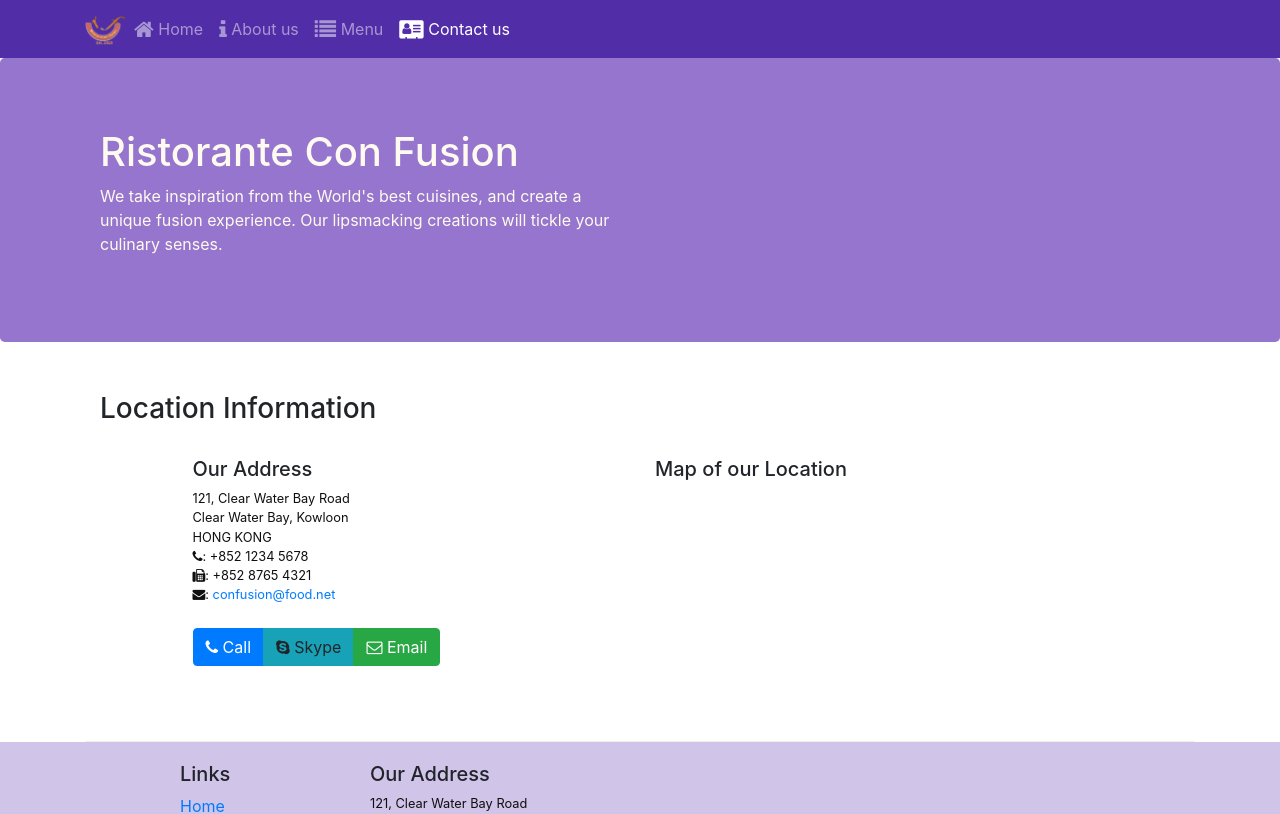
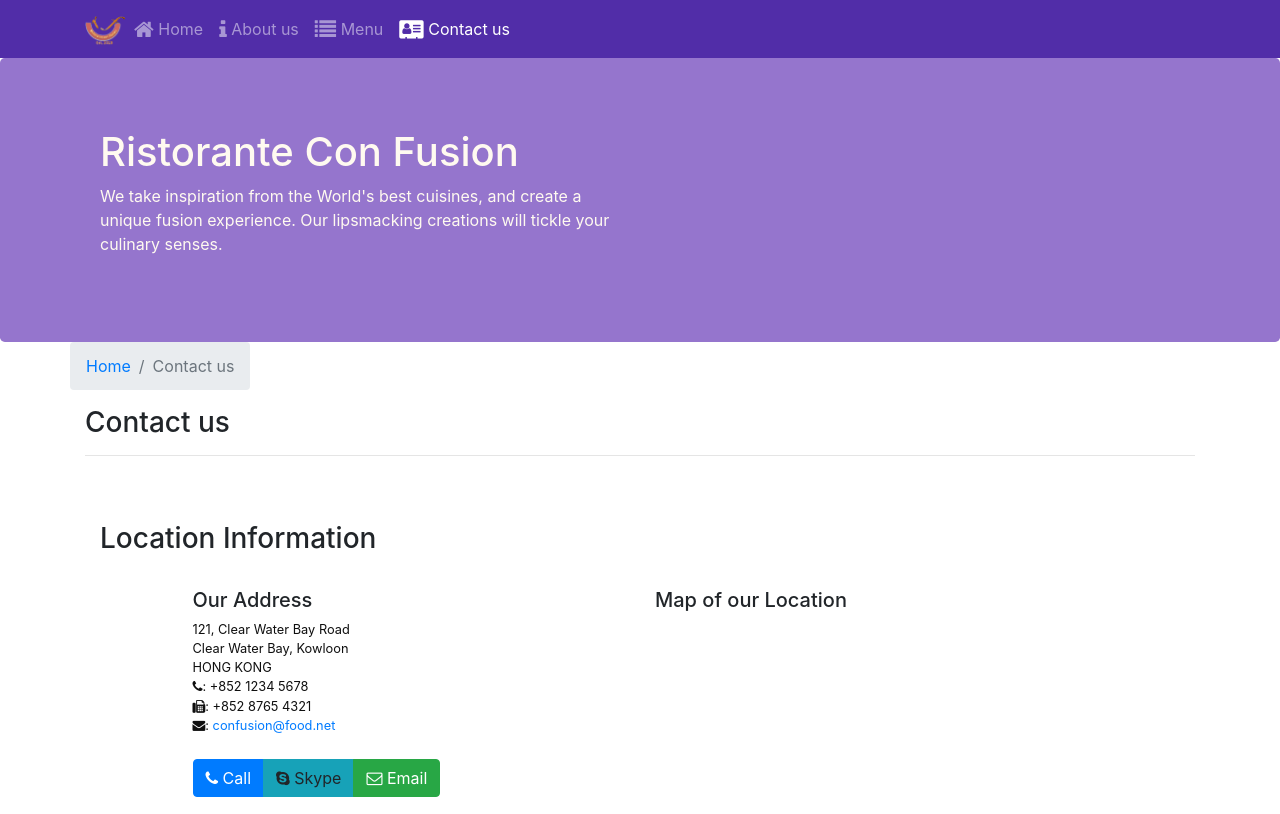
Before and after one commit to dmitryrazinkov/confusion, a React (Create React App) app: page /contactus in a window 1280 px wide. Shown: the top 814 px of the page. Built offline with nearby package versions, Linux system fonts and the light colour scheme.

Commit message:
Single page app. Part 2

```diff
--- a/src/components/ContactComponent.js
+++ b/src/components/ContactComponent.js
@@ -1,8 +1,26 @@
 import React from 'react';
+import {Breadcrumb, BreadcrumbItem} from 'reactstrap';
+import {Link} from 'react-router-dom';
 
 function Contact(props) {
     return(
         <div className="container">
+            <div className="row">
+                <Breadcrumb>
+                    <BreadcrumbItem>
+                        <Link to="/home">
+                            Home
+                        </Link>
+                    </BreadcrumbItem>
+                    <BreadcrumbItem active>
+                        Contact us
+                    </BreadcrumbItem>
+                </Breadcrumb>
+                <div className="col-12">
+                    <h3>Contact us</h3>
+                    <hr/>
+                </div>
+            </div>
             <div className="row row-content">
                 <div className="col-12">
                     <h3>Location Information</h3>
--- a/src/components/DishdetailComponent.js
+++ b/src/components/DishdetailComponent.js
@@ -1,8 +1,8 @@
 import React from 'react';
-import {Card, CardImg, CardText, CardBody, CardTitle} from 'reactstrap';
+import {Card, CardImg, CardText, CardBody, CardTitle, Breadcrumb, BreadcrumbItem} from 'reactstrap';
+import {Link} from 'react-router-dom';
 
-
-const DishDetail = ({dish}) => {
+const DishDetail = ({dish, comments}) => {
     if (dish == null) {
         return (<div></div>);
     }
@@ -10,11 +10,27 @@ const DishDetail = ({dish}) => {
     return (
         <div className="container">
             <div className="row">
+                <Breadcrumb>
+                    <BreadcrumbItem>
+                        <Link to="/menu">
+                            Menu
+                        </Link>
+                    </BreadcrumbItem>
+                    <BreadcrumbItem active>
+                        {dish.name}
+                    </BreadcrumbItem>
+                </Breadcrumb>
+                <div className="col-12">
+                    <h3>{dish.name}</h3>
+                    <hr/>
+                </div>
+            </div>
+            <div className="row">
                 <div className="col-12 col-md-5 m-1">
                     <RenderDish dish={dish}/>
                 </div>
                 <div className="col-12 col-md-5 m-1">
-                    <RenderComments dish={dish}/>
+                    <RenderComments dish={comments}/>
                 </div>
             </div>
         </div>
--- a/src/components/MainComponent.js
+++ b/src/components/MainComponent.js
@@ -36,12 +36,21 @@ class Main extends Component {
             )
         };
 
+        const DishWithId = ({match}) => {
+            return(
+                <DishDetail
+                    comments={this.state.comments.filter(comment => comment.dishId === parseInt(match.params.dishId, 10))}
+                    dish={this.state.dishes.find(dish => dish.id === parseInt(match.params.dishId, 10))}/>
+            );
+        };
+
         return (
             <div>
                 <Header/>
                 <Switch>
                     <Route path="/home" component={HomePage}/>
                     <Route exact path="/menu" component={() => <Menu dishes={this.state.dishes}/>}/>
+                    <Route path="/menu/:dishId" component={DishWithId}/>
                     <Route exact path="/contactus" component={Contact}/>
                     <Redirect to="/home"/>
                 </Switch>
--- a/src/components/MenuComponent.js
+++ b/src/components/MenuComponent.js
@@ -1,15 +1,18 @@
 import React from 'react';
-import {Card, CardImg, CardImgOverlay, CardTitle} from 'reactstrap';
+import {Card, CardImg, CardImgOverlay, CardTitle, Breadcrumb, BreadcrumbItem} from 'reactstrap';
+import {Link} from 'react-router-dom';
 
 function RenderMenuItem({dish, onClick}) {
-    return(
-        <Card onClick={() => onClick(dish.id)}>
+    return (
+        <Card>
+            <Link to={`/menu/${dish.id}`}>
                 <CardImg width="100%" src={dish.image} alt={dish.name}/>
                 <CardImgOverlay>
                     <CardTitle>
                         {dish.name}
                     </CardTitle>
                 </CardImgOverlay>
+            </Link>
         </Card>
     );
 }
@@ -26,6 +29,22 @@ const Menu = (props) => {
     return (
         <div className="container">
             <div className="row">
+                <Breadcrumb>
+                    <BreadcrumbItem>
+                        <Link to="/home">
+                            Home
+                        </Link>
+                    </BreadcrumbItem>
+                    <BreadcrumbItem active>
+                        Menu
+                    </BreadcrumbItem>
+                </Breadcrumb>
+                <div className="col-12">
+                    <h3>Home</h3>
+                    <hr/>
+                </div>
+            </div>
+            <div className="row">
                 {menu}
             </div>
         </div>
```
Lines whose indentation alone changed are shown as unchanged.
